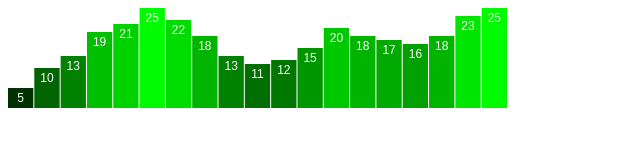
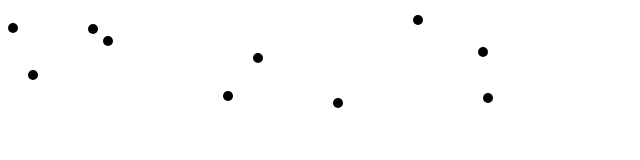
Before and after one commit to Josh-Addington/D3-Intro, a plain HTML site: page index.html in a window 1280 px wide. Shown: the whole page, without its empty margins (0-640 px from the left). Drawn offline with Linux system fonts and the light colour scheme.

Commit message:
put bargraph on it's own page

```diff
--- /dev/null
+++ b/bargraph.html
@@ -0,0 +1,63 @@
+<!DOCTYPE html>
+<html lang="en">
+<head>
+	<meta charset='utf-8'>
+	<title>D3 Test</title>
+	<script type="text/javascript" src='d3.v3.js'></script>
+	<link rel="stylesheet" type="text/css" href="style.css">
+</head>
+<body>
+	<script type="text/javascript">
+		var w = 500;
+		var h = 100;
+		var barPadding = 1;
+
+
+		/* D3 Bar Graph*/
+		var dataset = [5, 10, 13, 19, 21, 25, 22, 18, 13, 11, 12, 15, 20, 18, 17, 16, 18, 23, 25];
+
+		/* Create SVG Element*/
+		var svg = d3.select("body")
+					.append("svg")
+					.attr("width", w)
+					.attr("height", h);
+
+		/* Create bar graph */
+		svg.selectAll("rect")
+			.data(dataset)
+			.enter()
+			.append("rect")
+			.attr('fill', function(d){
+				return'rgb(0, ' + (d * 10) + ', 0)';
+			})
+			.attr('x', function(d, i){
+				return i * (w / dataset.length);
+			})
+			.attr('y', function(d){
+				return h - d*4;
+			})
+			.attr('width', w / dataset.length - barPadding)
+			.attr('height', function(d){
+				return d * 4;
+			});
+
+		svg.selectAll("text")
+			.data(dataset)
+			.enter()
+			.append("text")
+			.text(function(d){
+				return d;
+			})
+			.attr('x', function(d, i){
+				return i * (w / dataset.length) + (w / dataset.length - barPadding) / 2;
+			})
+			.attr('y', function(d){
+				return h - (d * 4 - 14);
+			})
+			.attr('font-family', 'sans-serif')
+			.attr('font-size', '12px')
+			.attr('fill', 'white')
+			.attr('text-anchor', 'middle');
+	</script>
+</body>
+</html>
--- a/index.html
+++ b/index.html
@@ -11,90 +11,39 @@
 		var w = 500;
 		var h = 100;
 		var barPadding = 1;
-		var dataset = [5, 10, 13, 19, 21, 25, 22, 18, 13, 11, 12, 15, 20, 18, 17, 16, 18, 23, 25];
 
-		/* Create SVG Element*/
-		var svg = d3.select("body")
-					.append("svg")
-					.attr("width", w)
-					.attr("height", h);
 
-		/* Create bar graph */
-		svg.selectAll("rect")
-			.data(dataset)
-			.enter()
-			.append("rect")
-			.attr('fill', function(d){
-				return'rgb(0, ' + (d * 10) + ', 0)';
-			})
-			.attr('x', function(d, i){
-				return i * (w / dataset.length);
-			})
-			.attr('y', function(d){
-				return h - d*4;
-			})
-			.attr('width', w / dataset.length - barPadding)
-			.attr('height', function(d){
-				return d * 4;
-			});
+		/* D3 Scatterplot */
+		var dataset = [
+				[5,20],
+				[480,90],
+				[250, 50],
+				[100, 33],
+				[330, 95],
+				[410, 12],
+				[475, 44],
+				[25, 67],
+				[85, 21],
+				[220, 88]
+			];
 
-		svg.selectAll("text")
-			.data(dataset)
-			.enter()
-			.append("text")
-			.text(function(d){
-				return d;
-			})
-			.attr('x', function(d, i){
-				return i * (w / dataset.length) + (w / dataset.length - barPadding) / 2;
-			})
-			.attr('y', function(d){
-				return h - (d * 4 - 14);
-			})
-			.attr('font-family', 'sans-serif')
-			.attr('font-size', '12px')
-			.attr('fill', 'white')
-			.attr('text-anchor', 'middle');
-
-		/*for (var i = 0; i < 25; i++) {
-			var newNumber = Math.random() * 30;
-			dataset.push(newNumber);
-		};*/
-/*
 		var svg = d3.select('body')
 					.append('svg')
 					.attr('width', w)
 					.attr('height', h);
 
-		var circles = svg.selectAll('circle')
-						.data(dataset)
-						.enter()
-						.append('circle');
-
-		circles.attr('cx', function(d, i){
-					return (i * 50) + 25;
-				})
-				.attr('cy', h/2)
-				.attr('r', function(d){
-					return d;
-				})
-				.attr('fill', 'teal')
-				.attr('stroke', 'orange')
-				.attr('stroke-width', function(d){
-					return d/2;
-				});
-
-		d3.select('body').selectAll('div')
+		svg.selectAll('circle')
 			.data(dataset)
 			.enter()
-			.append('div')
-			.attr('class', 'bar')
-			.style('height', function(d){
-				var barHeight = d * 5;
-				return barHeight + 'px';
+			.append('circle')
+			.attr('cx',function(d){
+				return d[0];
 			})
-			.style('margin-right', '2px');
-*/
+			.attr('cy',function(d){
+				return d[1];
+			})
+			.attr('r',5);
+
 	</script>
 </body>
 </html>
```
